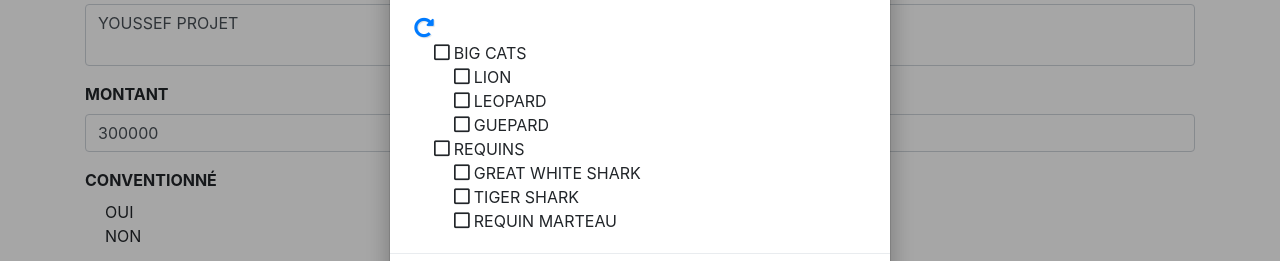
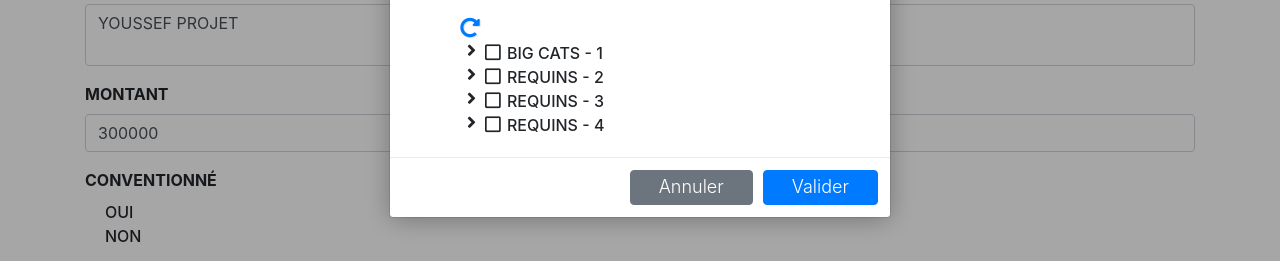
Before and after one commit to hayina/projets, a React app: page / in a window 1280 px wide. Shown: the part 84-345 px from the top of the page. Built offline with nearby package versions, Linux system fonts and the light colour scheme.

Commit message:
adding localisations to form ui ...

```diff
--- a/links.txt
+++ b/links.txt
@@ -3,3 +3,8 @@ https://medium.com/vuetify/building-a-treeview-component-part-ii-4bb0d2f74d07
 
 -Selectors in Redux are a MUST
 https://hackernoon.com/selectors-in-redux-are-a-must-d6b0637c79b7
+
+-useReducer
+https://stackoverflow.com/questions/54892403/usereducer-action-dispatched-twice
+https://stackoverflow.com/questions/55055793/react-usereducer-hook-fires-twice-how-to-pass-props-to-reducer
+https://stackoverflow.com/questions/54646553/usestate-vs-usereducer?rq=1
--- a/src/actions/index.js
+++ b/src/actions/index.js
@@ -13,6 +13,9 @@ export const showModal = (modalType, modalProps) => ({ type: types.SHOW_MODAL, m
 export const hideModal = () => ({ type: types.HIDE_MODAL })
 
 
+export const addLocalisation = (path) => ({ type: types.ADD_ITEM_LOCALISATION, path })
+export const initLocalisation = () => ({ type: types.INIT_LOCALISATION })
+
 export const arrayPushing = (arrName, item) => ({ type: types.ADD_ITEM, arrName, item })
 export const arrayDeleting = (arrName, index) => ({ type: types.DELETE_ITEM, arrName, index })
 export const arrayUpdating = (arrName, item, index) => ({ type: types.UPDATE_ITEM, arrName, index, item })
--- /dev/null
+++ b/src/components/checkboxTree/CheckList.js
@@ -0,0 +1,132 @@
+import React, { useReducer, useState } from 'react';
+
+import './checkList.css';
+
+export const reducer = (state = [], action) => {
+    switch (action.type) {
+        case 'INIT_SELECTION':
+            action.updateSelection([])
+            return [];
+        case 'ON_CHANGE':
+            let newState = selectPath(action.node, [...state], action.checked)
+            action.updateSelection(newState) // for the modal parent
+            return newState
+    }
+}
+
+const selectPath = (uiNode, statePaths, checked) => {
+    const selectLeafs = ({ children, path }) => {
+        if (children) { children.forEach(item => selectLeafs(item)) }
+        else {
+            let indexOf = statePaths.indexOf(path)
+            if (!checked) { statePaths.splice(indexOf, 1) }
+            else if (indexOf === -1) { statePaths.push(path) }
+        }
+    }
+    selectLeafs(uiNode)
+    return statePaths
+}
+
+export const allDescendantLeafsSelected = (node, selection) => allDescendantLeafs(node).every(leaf => selection.indexOf(leaf) !== -1)
+export const allDescendantLeafs = (node) => {
+    let leafs = []
+    const searchTree = ({ children, path }) => {
+        if (children) children.forEach(item => searchTree(item))
+        else leafs.push(path)
+    }
+    searchTree(node);
+    return leafs;
+}
+export const someDescendantLeafsSelected = (node, selection) => allDescendantLeafs(node).some(leaf => selection.indexOf(leaf) !== -1)
+
+const CheckList = ({ items, updateSelection }) => {
+
+    const [selection, dispatch] = useReducer(reducer, []);
+    const [expand, setExpand] = useState([])
+
+    console.log(`selection`, selection)
+    console.log(`expand`, expand)
+
+
+    const renderCheckList = ({ nodes = [] }) => (
+
+        nodes.map((node, index) => {
+
+            const checkedInState = selection.indexOf(node.path) !== -1
+            const checked = checkedInState || allDescendantLeafsSelected(node, selection)
+
+            let checkClass = '', checkFontAwesome = ''
+            if (checked) {
+                checkClass = 'checked'
+                checkFontAwesome = `fas fa-check-square form-check-fa`
+            } else if (someDescendantLeafsSelected(node, selection)) {
+                checkClass = 'indeterminate'
+                checkFontAwesome = `fas fa-minus-square form-minus-fa`
+            } else {
+                checkFontAwesome = `far fa-square form-empty-fa`
+            }
+
+            checkFontAwesome = <i className={
+                `form-checkbox-fa fa-checkbox ${checkFontAwesome} ${checkClass} ${checkedInState ? 'checbox-bold' : ''}`
+            } />
+
+            let showChildren = expand.includes(node.path)
+
+
+            return (
+
+                <div className="form-check item-check" key={node.value}>
+                    <input
+                        id={`${node.path}`}
+                        className="form-check-input"
+                        type="checkbox"
+                        checked={checked}
+                        onChange={(e) => dispatch({
+                            type: 'ON_CHANGE', node, checked: e.target.checked,
+                            updateSelection
+                        })}
+                    />
+                    <div className="fa-container">
+                        {node.children &&
+                            <i
+                                className={`fas fa-angle fa-checkbox ${ showChildren ? 'fa-angle-down' : 'fa-angle-right' }`}
+                                onClick={() => {
+                                    let iExp = expand.indexOf(node.path)
+                                    if (iExp !== -1) {
+                                        expand.splice(iExp, 1)
+                                        setExpand([...expand])
+                                    } else {
+                                        setExpand([...expand, node.path])
+                                    }
+
+                                }}
+                            />
+                        }
+
+                        {checkFontAwesome}
+                    </div>
+                    <label className={`form-check-label ${checkClass} ${checkedInState ? 'bold-label' : ''}`}
+                        htmlFor={`${node.path}`}>
+                        {node.label} - {node.path}
+                    </label>
+                    {node.children && showChildren && renderCheckList({ nodes: node.children })}
+                </div>
+            )
+        })
+
+
+
+    )
+
+    return (
+        <div className="check-list-container">
+            <i className="fas fa-redo-alt reset-checkbox"
+                onClick={() => dispatch({ type: 'INIT_SELECTION', updateSelection })}
+            />
+            {renderCheckList({ nodes: items })}
+            </div>
+    )
+}
+
+
+export default CheckList
--- a/src/components/checkboxTree/CheckListNode2.js
+++ /dev/null
@@ -1,107 +0,0 @@
-import React, { useReducer } from 'react';
-
-import './checkList.css';
-
-export const reducer = (state = [], action) => {
-    switch (action.type) {
-        case 'INIT_SELECTION':
-            return [];
-        case 'ON_CHANGE':
-            return selectPath(action.node, [...state], action.checked)
-    }
-}
-
-const selectPath = (uiNode, statePaths, checked) => {
-    const selectLeafs = ({ children, path }) => {
-        if (children) { children.forEach(item => selectLeafs(item)) }
-        else {
-            let indexOf = statePaths.indexOf(path)
-            if (!checked) { statePaths.splice(indexOf, 1) }
-            else if (indexOf === -1) { statePaths.push(path) }
-        }
-    }
-    selectLeafs(uiNode)
-    return statePaths
-}
-
-
-const CheckListNode = ({ items }) => {
-
-    const [selection, dispatch] = useReducer(reducer, []);
-    console.log(selection)
-    const allDescendantLeafsSelected = (node) => allDescendantLeafs(node).every( leaf => selection.indexOf(leaf) !== -1 )
-    const allDescendantLeafs = (node) => {
-        let leafs = []
-        const searchTree = ({children, path}) => {
-            if (children) children.forEach(item => searchTree(item))
-            else leafs.push(path)
-        }
-        searchTree(node);
-        return leafs;
-    }
-    const someDescendantLeafsSelected = (node) => allDescendantLeafs(node).some( leaf => selection.indexOf(leaf) !== -1 )
-    const renderCheckList = ({ nodes = [] }) => {
-
-        return (
-
-            <div className="check-list-container">
-
-                {nodes.map((node, index) => {
-
-                    const checkedInState = selection.indexOf(node.path) !== -1
-                    const checked = checkedInState || allDescendantLeafsSelected(node)
-
-                    let checkClass = '', checkFontAwesome = ''
-                    if (checked) {
-                        checkClass = 'checked'
-                        checkFontAwesome = `fa-check-square form-check-fa`
-                    } else if (someDescendantLeafsSelected(node)) {
-                        checkClass = 'indeterminate'
-                        checkFontAwesome = `fa-minus-square form-minus-fa`
-                    } else {
-                        checkFontAwesome = `fa-square form-empty-fa`
-                    }
-
-                    checkFontAwesome = <i className={
-                        `far form-checkbox-fa ${checkFontAwesome} ${checkClass} ${ checkedInState ? 'checbox-bold':'' }`
-                    }/>
-
-
-                    return (
-
-                        <div className="form-check" key={node.value}>
-                            <input
-                                id={`${node.path}`}
-                                className="form-check-input"
-                                type="checkbox"
-                                checked={checked}
-                                onChange={(e) => dispatch({ type: 'ON_CHANGE', node, checked: e.target.checked })}
-                            />
-                            {checkFontAwesome}
-                            <label className={`form-check-label ${checkClass} ${ checkedInState ? 'bold-label':'' }`}
-                                htmlFor={`${node.path}`}>
-                                {node.label}
-                            </label>
-                            { node.children && renderCheckList({ nodes: node.children }) }
-                        </div>
-                    )
-                }
-
-                )}
-
-            </div>
-        )
-    }
-
-    return (
-        <React.Fragment>
-            <i className="fas fa-redo-alt reset-checkbox"
-                onClick={ () => dispatch({ type: 'INIT_SELECTION' }) }
-            />
-            {renderCheckList({ nodes: items })}
-        </React.Fragment>
-    )
-}
-
-
-export default CheckListNode
--- a/src/components/checkboxTree/checkList.css
+++ b/src/components/checkboxTree/checkList.css
@@ -1,10 +1,18 @@
+.check-list-container {
+    width: 80%;
+    margin: 0px auto;
+}
+
+.item-check {
+    padding-left: 25px;
+}
 
 .form-check-input {
     display: none;
 }
 
 .form-check-label {
-    font-weight: 400;
+    font-weight: 500;
     text-transform: uppercase;
     cursor: pointer;
 }
@@ -54,3 +62,23 @@
 .checbox-bold {
     /* font-weight: 800 !important; */
 }
+
+
+.fa-angle {
+    font-size: 18px;
+    cursor: pointer;
+    position: absolute;
+    left: -100%;
+}
+
+
+.fa-container {
+    display: inline-block;
+    position: relative;
+    margin-right: 8px;
+}
+
+.fa-checkbox {
+    width: 10px;
+    height: 20px;
+}
--- a/src/components/forms/ProjetForm.js
+++ b/src/components/forms/ProjetForm.js
@@ -8,14 +8,14 @@ import { showModal } from '../../actions';
 import { modalTypes } from '../modals/ModalRoot'
 import { required, number, emptyArray } from './validator'
 import { TextField, CheckboxField, RadioField, SelectField, SimpleField } from './form-fields/fields'
-import { getExtPartners } from '../../reducers/externalForms';
+import { getExtPartners, getLocalisations } from '../../reducers/externalForms';
 import { arrayDeleting } from '../../actions';
 // import { formName as conventionFormName } from '../modals/Convention';
 
 import './forms.css';
 
 
-let ProjetForm = ({ handleSubmit, isConvention, partners, dispatch }) => {
+let ProjetForm = ({ handleSubmit, isConvention, partners, localisations, dispatch }) => {
 
 
 
@@ -24,7 +24,7 @@ let ProjetForm = ({ handleSubmit, isConvention, partners, dispatch }) => {
     //     url: '/localisation/getCommunesWithFractions',
     //     method: 'GET',
     //     success: (data) => {
-    //         // dispatch(showModal(modalTypes.ADD_CHECKLIST, { list: data }));
+    //         // dispatch(showModal(modalTypes.ADD_LOCALISATION, { list: data }));
     //     }
     // })
 
@@ -32,7 +32,7 @@ let ProjetForm = ({ handleSubmit, isConvention, partners, dispatch }) => {
 
 
     useEffect(() => {
-        dispatch(showModal(modalTypes.ADD_CHECKLIST, { list: data }));
+        dispatch(showModal(modalTypes.ADD_LOCALISATION, { nodes: data }));
     }, [data])
 
     const onSubmit = (formValues) => {
@@ -124,9 +124,17 @@ let ProjetForm = ({ handleSubmit, isConvention, partners, dispatch }) => {
 
             <SimpleField label={'localisation'}>
                 <input type="button" className="btn btn-info show-modal" value="ajouter une localisation"
-                    onClick={() => dispatch(showModal(modalTypes.ADD_CHECKLIST, { nodes: data }))}
+                    onClick={() => dispatch(showModal(modalTypes.ADD_LOCALISATION, { nodes: data }))}
                 />
             </SimpleField>
+
+            <div className="localisations-wr">
+            { localisations.map((path, i) => (
+                <div className="localisation-item" key={path}>
+                    {i} -> {path}
+                </div>
+            ))}
+            </div>
 
 
 
@@ -156,5 +164,6 @@ export default connect(
         },
         isConvention: selector(state, 'isConvention'),
         partners: getExtPartners(state),
+        localisations: getLocalisations(state),
     }),
 )(ProjetForm);
--- a/src/components/modals/CheckList.js
+++ /dev/null
@@ -1,82 +0,0 @@
-import React, { useState } from 'react';
-import { connect } from 'react-redux';
-
-import Modal from './Modal';
-import { hideModal } from '../../actions';
-
-import CheckListNode from '../checkboxTree/CheckListNode2';
-
-
-
-
-const mapItems = (items) => {
-
-    const mapProperties = ({ items, parent=null, parentPath='', rootPath }) => {
-
-        items.forEach(element => {
-
-            if( parent ){
-                element.parentValue = parent.value
-                element.path = `${parentPath}.${element.value}`
-                element.parentPath = parentPath
-                element.rootPath = rootPath
-            } else {
-                element.path = `${element.value}`
-                rootPath = element.path
-            }
-
-            element.leaf = element.children ? false : true
-
-            if( element.children ){
-                mapProperties({
-                    items: element.children,
-                    parent: element,
-                    parentPath: `${element.path}`,
-                    rootPath
-                })
-            }
-        });
-
-    }
-
-    mapProperties({ items })
-    return items
-}
-
-
-const items = [
-    {
-        value: 1, label: 'Big cats',
-        children: [
-            { value: 1, label: 'Lion' },
-            { value: 2, label: 'Leopard' },
-            { value: 4, label: 'Guepard' },
-        ]
-    },
-    {
-        value: 2, label: 'Requins',
-        children: [
-            { value: 1, label: 'Great white shark' },
-            { value: 2, label: 'Tiger shark' },
-            { value: 3, label: 'Requin Marteau' },
-        ]
-    },
-]
-let CheckList = ({ dispatch }) => {
-
-
-    return (
-
-        <Modal
-            handleValidation={() => {
-                dispatch(hideModal())
-            }}
-            title="Choisir la localisation du projet"
-        >
-            <CheckListNode items={mapItems(items)} />
-        </Modal>
-    )
-}
-
-
-export default connect()(CheckList)
--- /dev/null
+++ b/src/components/modals/Localisation.js
@@ -0,0 +1,156 @@
+import React, { useState, useReducer } from 'react';
+import { connect } from 'react-redux';
+
+import { addLocalisation, initLocalisation } from '../../actions';
+import { getLocalisations } from '../../reducers/externalForms';
+import Modal from './Modal';
+import { hideModal } from '../../actions';
+
+import CheckList, { allDescendantLeafsSelected } from '../checkboxTree/CheckList';
+
+
+
+
+const mapItems = (items) => {
+
+    console.log(`Mapping items -------------------------------------> !!!`)
+
+    const mapProperties = ({ items, parentPath }) => {
+
+        items.forEach(el => {
+
+            if (parentPath) el.path = `${parentPath}.${el.value}`
+            else el.path = `${el.value}`
+
+            if (el.children)
+                mapProperties({ items: el.children, parentPath: `${el.path}` })
+        });
+
+    }
+
+    mapProperties({ items })
+    return items
+}
+
+
+
+const items = [
+    {
+        value: 1, label: 'Big cats',
+        children: [
+            { value: 1, label: 'Lion' },
+            { value: 2, label: 'Leopard' },
+            { value: 4, label: 'Guepard' },
+        ]
+    },
+    {
+        value: 2, label: 'Requins',
+        children: [
+            { value: 1, label: 'Great white shark' },
+            { value: 2, label: 'Tiger shark' },
+            { value: 3, label: 'Requin Marteau' },
+        ]
+    },
+    {
+        value: 3, label: 'Requins',
+        children: [
+            { value: 1, label: 'Great white shark' },
+            { value: 2, label: 'Tiger shark' },
+            { value: 3, label: 'Requin Marteau' },
+            {
+                value: 4, label: 'Requins',
+                children: [
+                    { value: 1, label: 'Great white shark' },
+                    { value: 2, label: 'Tiger shark' },
+                    { value: 3, label: 'Requin Marteau' },
+                    {
+                        value: 4, label: 'Requins',
+                        children: [
+                            { value: 1, label: 'Great white shark' },
+                            { value: 2, label: 'Tiger shark' },
+                            { value: 3, label: 'Requin Marteau' },
+                        ]
+                    },
+                ]
+            },
+        ]
+    },
+    {
+        value: 4, label: 'Requins',
+        children: [
+            { value: 1, label: 'Great white shark' },
+            { value: 2, label: 'Tiger shark' },
+            { value: 3, label: 'Requin Marteau' },
+        ]
+    },
+]
+
+
+const mappedItems = mapItems(items)
+const reducer = (state, action) => {
+    if( action.type === 'ADD_VALUE') {
+
+        console.log(`Normalized selection IN REDUCER`, [...state, action.path])
+        return [...state, action.path]
+    }
+    else if( action.type === 'INIT') {
+        return []
+    }
+
+}
+let Localisation = ({ dispatch, localisations }) => {
+
+    const [selection, setSelection] = useState([])
+    const [normalizedSelection, selectionDispatch] = useReducer(reducer, [])
+
+
+
+
+    const normalizeSelection = () => {
+
+        dispatch(initLocalisation())
+
+        const searchTree = (items) => {
+            items.forEach((item) => {
+                if (item.children) {
+                    if (allDescendantLeafsSelected(item, selection)) {
+                        // console.log(`all Descendant Leafs Selected ->`, item.path)
+                        dispatch(addLocalisation(item.path))
+                    } else {
+                        searchTree(item.children)
+                    }
+                }
+            })
+        }
+
+        searchTree(mappedItems)
+
+    }
+
+    return (
+
+
+
+        <Modal
+            handleValidation={() => {
+                normalizeSelection()
+
+
+                // dispatch(hideModal())
+            }}
+            title="Choisir la localisation du projet"
+        >
+
+            <CheckList items={mappedItems}
+                updateSelection={(paths) => setSelection(paths)}
+            />
+        </Modal>
+    )
+}
+
+
+export default connect(
+    (state) => ({
+        localisations: getLocalisations(state),
+    })
+)(Localisation)
--- a/src/components/modals/ModalRoot.js
+++ b/src/components/modals/ModalRoot.js
@@ -2,17 +2,17 @@ import React from 'react';
 import { connect } from 'react-redux';
 
 import Convention from './Convention';
-import CheckList from './CheckList';
+import Localisation from './Localisation';
 
 
 export const modalTypes = {
     ADD_CONVENTION: 'ADD_CONVENTION',
-    ADD_CHECKLIST: 'ADD_CHECKLIST',
+    ADD_LOCALISATION: 'ADD_LOCALISATION',
 }
 
 const MODAL_COMPONENTS = {
     [modalTypes.ADD_CONVENTION]: Convention,
-    [modalTypes.ADD_CHECKLIST]: CheckList,
+    [modalTypes.ADD_LOCALISATION]: Localisation,
 }
 
 const ModalRoot = ({ modalType, modalProps }) => {
--- a/src/reducers/externalForms.js
+++ b/src/reducers/externalForms.js
@@ -24,10 +24,13 @@ const initialState = {
           },
           montant: '10000000'
         }
-      ]
+      ],
+
+    localisation: []
 }
 
 export const getExtPartners = (state) => state.externalForms.partners;
+export const getLocalisations = (state) => state.externalForms.localisation;
 
 export const externalForms = (state = initialState, action) => {
 
@@ -35,10 +38,13 @@ export const externalForms = (state = initialState, action) => {
 
     switch (action.type) {
 
+        // PARTENAIRES
         case types.ADD_ITEM:
             return { ...state, [arrName]: [ ...state[arrName], item ] }
 
         case types.UPDATE_ITEM:
+
+
 
                 // WORONG !! STATE MUTATION
             // let arr = state[arrName];
@@ -66,6 +72,14 @@ export const externalForms = (state = initialState, action) => {
             arrDel.splice(index, 1);
             return { ...state, [arrName]: arrDel };
 
+
+        // LOCALISATION
+        case types.ADD_ITEM_LOCALISATION:
+            console.log('ADD_ITEM_LOCALISATION', [ ...state.localisation, action.path ])
+            return { ...state, localisation: [ ...state.localisation, action.path ] }
+        case types.INIT_LOCALISATION:
+            return { ...state, localisation: [] }
+
         default:
             return state;
     }
--- a/src/reducers/modals.js
+++ b/src/reducers/modals.js
@@ -5,6 +5,8 @@ const initialState = {
 }
 
 export const modals = (state = initialState, action) => {
+
+    // console.log('SHOW_MODAL', action.modalType)
 
     switch (action.type) {
         case 'SHOW_MODAL':
--- a/src/types/index.js
+++ b/src/types/index.js
@@ -12,6 +12,9 @@ const types = {
     SHOW_MODAL: 'SHOW_MODAL',
     HIDE_MODAL: 'HIDE_MODAL',
 
+
+    ADD_ITEM_LOCALISATION: `${externalForms} ADD_ITEM_LOCALISATION`,
+    INIT_LOCALISATION: `${externalForms} INIT_LOCALISATION`,
 
     ADD_ITEM: `${externalForms} ADD_ITEM`,
     DELETE_ITEM: `${externalForms} DELETE_ITEM`,
```
